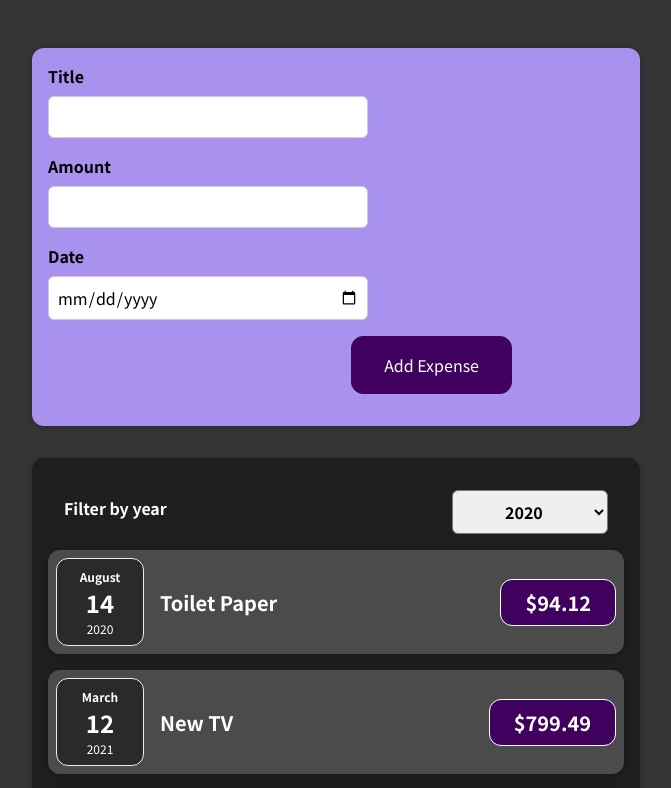
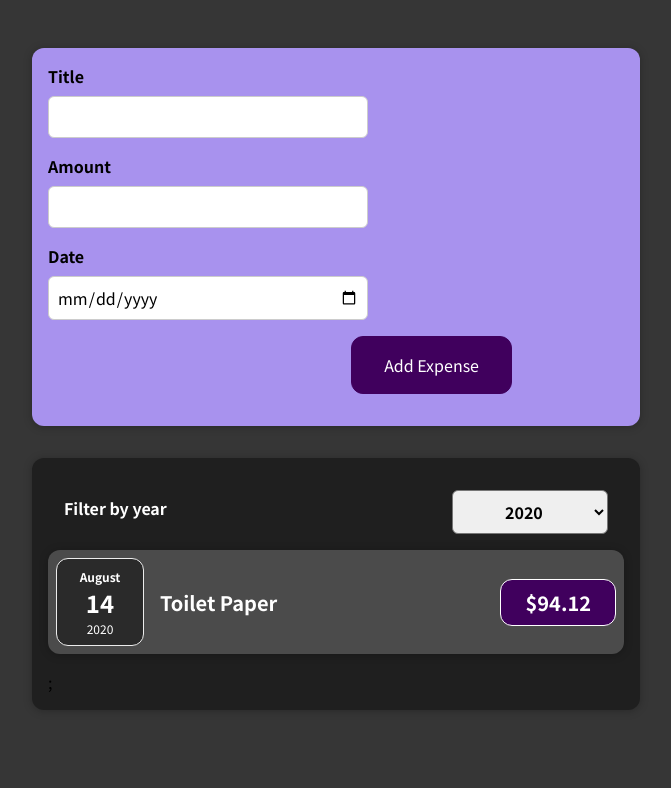
Before and after one commit to Aishanipach/Data-Visualiser, a React (Create React App) app: page / in a window 1280 px wide. Shown: the top 788 px of the page, without its empty margins (304-975 px from the left). Built offline with nearby package versions, Linux system fonts and the light colour scheme.

Commit message:
Update Expenses.js

```diff
--- a/src/components/Expenses/Expenses.js
+++ b/src/components/Expenses/Expenses.js
@@ -11,6 +11,12 @@ const Expenses = (props) => {
   const filterChangeHandler = (selectedYear) => {
     setFilteredYear(selectedYear);
   };
+
+  const filteredExpenses= props.item.filter(expense=> {
+    return expense.date.getFullYear().toString()===filteredYear;
+
+  });
+
   return (
     <div>
       <Card className="expenses">
@@ -20,8 +26,9 @@ const Expenses = (props) => {
         />
 
         {/* Changing expense array element to Expenseitem type */}
-        {props.item.map((expense)=> (
+        {filteredExpenses.map((expense)=> (
           <Expenseitem
+            key={expense.id}
             title={expense.title}
             amount={expense.amount}
             date={expense.date}
```
